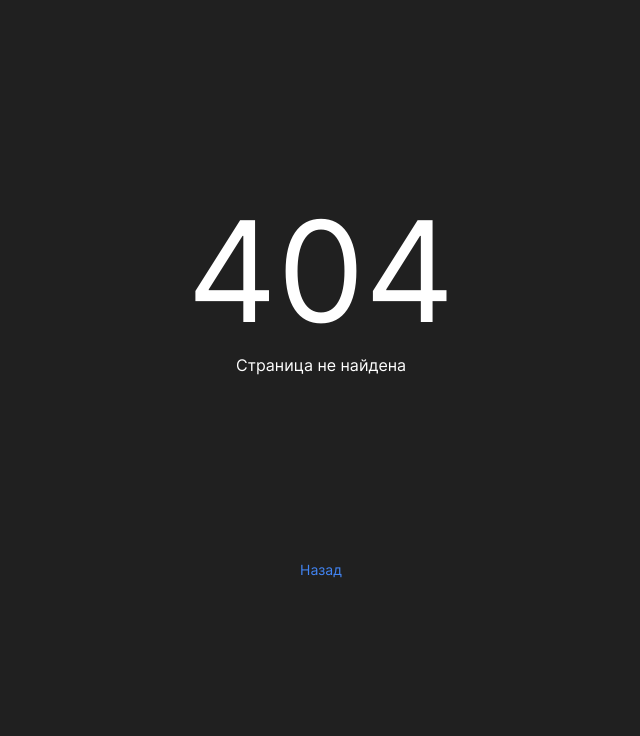
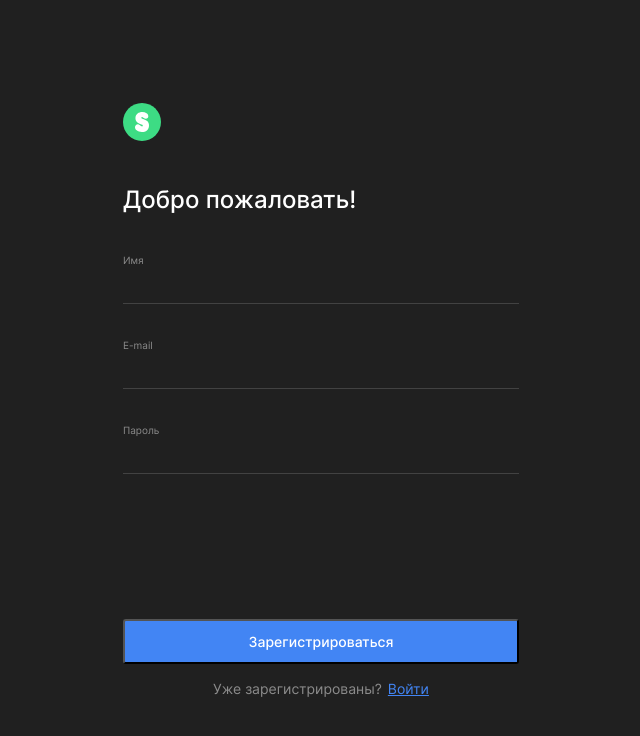
Before and after one commit to the69nemo/movies-explorer-frontend, a React (Create React App) app: page /signup in a window 1280 px wide. Before the commit this address had no page. Shown: the top 736 px of the page, without its empty margins (319-959 px from the left). Built offline with nearby package versions, Linux system fonts and the light colour scheme; the HTML template or start-up script is replaced by a standard one.

Commit message:
route /signup: done

```diff
--- a/src/components/App/App.js
+++ b/src/components/App/App.js
@@ -1,31 +1,29 @@
 import React, { useState } from "react";
 import { Route, Switch } from "react-router-dom";
 import "./App.css";
-import Main from "../Main/Main"
+import Main from "../Main/Main";
 import PageNotFound from "../PageNotFound/PageNotFound";
 import Movies from "../Movies/Movies";
 import SaveMovies from "../SavedMovies/SavedMovies";
+import Register from "../Register/Register";
+
 function App() {
-
   const [isLoggedIn, setIsLoggedIn] = useState(true);
 
   return (
     <div className="page">
       <Switch>
+        <Route path="/signup">
+          <Register />
+        </Route>
         <Route path="/" exact>
-          <Main
-            isLoggedIn={isLoggedIn}
-          />
+          <Main isLoggedIn={isLoggedIn} />
         </Route>
-        <Route path="/movies" >
-          <Movies
-            isLoggedIn={isLoggedIn}
-          />
+        <Route path="/movies">
+          <Movies isLoggedIn={isLoggedIn} />
         </Route>
-        <Route path="/saved-movies" >
-          <SaveMovies
-            isLoggedIn={isLoggedIn}
-          />
+        <Route path="/saved-movies">
+          <SaveMovies isLoggedIn={isLoggedIn} />
         </Route>
         <Route path="*">
           <PageNotFound />
--- a/src/components/Footer/Footer.css
+++ b/src/components/Footer/Footer.css
@@ -43,7 +43,7 @@
   padding: 0;
   list-style-type: none;
   display: flex;
-  justify-content: end;
+  justify-content: flex-end;
 }
 
 .footer_list:not(:last-child) {
--- /dev/null
+++ b/src/components/Register/Register.css
@@ -0,0 +1,171 @@
+.register {
+  margin: 0 auto;
+  height: 100vh;
+  width: 100%;
+  display: flex;
+  flex-direction: column;
+  align-items: center;
+  justify-content: center;
+  color: #ffffff;
+}
+
+.register__container {
+  max-width: 396px;
+  display: flex;
+  flex-direction: column;
+}
+
+.register__logo {
+  width: 38px;
+  height: 38px;
+  transition: opacity 0.3s linear;
+}
+
+.register__logo:hover {
+  opacity: 0.8;
+}
+
+.register__title {
+  margin: 40px 0 0;
+  font-style: normal;
+  font-weight: 500;
+  font-size: 24px;
+  line-height: 29px;
+}
+
+.register__form {
+  margin: 40px 0 0;
+  display: flex;
+  flex-direction: column;
+}
+
+.register__label {
+  margin-bottom: 5px;
+  display: flex;
+  flex-direction: column;
+  font-style: normal;
+  font-weight: 400;
+  font-size: 10px;
+  line-height: 12px;
+  color: #8b8b8b;
+}
+
+.register__label:not(:first-child) {
+  margin-top: 24px;
+}
+
+.register__input {
+  padding: 0 0 10px;
+  height: 27px;
+  width: 396px;
+  font-style: normal;
+  font-weight: 400;
+  font-size: 14px;
+  line-height: 17px;
+  background-color: transparent;
+  border: 0;
+  border-bottom: 1px solid #424242;
+  color: #ffffff;
+  outline: none;
+}
+
+.register__input:focus {
+  border-bottom: 1px solid #4285f4;
+}
+
+.register__input:invalid {
+  color: #ee3465;
+}
+
+.register__input-error {
+  padding-top: 6px;
+  font-style: normal;
+  font-weight: 400;
+  font-size: 10px;
+  line-height: 12px;
+  color: #ee3465;
+}
+
+.register__btn {
+  margin-top: 134px;
+  height: 45px;
+  background-color: #4285f4;
+  border-radius: 3px;
+  font-style: normal;
+  font-weight: 500;
+  font-size: 14px;
+  line-height: 17px;
+  color: #ffffff;
+  transition: opacity 0.3s linear;
+  cursor: pointer;
+}
+
+.register__btn:hover {
+  opacity: 0.8;
+}
+
+.register__link-text {
+  text-align: center;
+  margin: 16px 0 0;
+  color: #8b8b8b;
+  font-style: normal;
+  font-weight: 400;
+  font-size: 14px;
+  line-height: 17px;
+}
+
+.register__link {
+  margin-left: 6px;
+  color: #4285f4;
+  font-style: normal;
+  font-weight: 400;
+  font-size: 14px;
+  line-height: 17px;
+  transition: opacity 0.3s linear;
+}
+
+.register__link:hover {
+  opacity: 0.7;
+}
+
+@media screen and (max-width: 768px) {
+  .register__container {
+    max-width: 260px;
+  }
+
+  .register__input {
+    width: 260px;
+  }
+
+  .register__logo {
+    display: block;
+    margin: 0 auto;
+  }
+
+  .register__title {
+    margin-top: 50px;
+    text-align: center;
+  }
+
+  .register__form {
+    margin-top: 80px;
+  }
+
+  .register__btn {
+    margin-top: 237px;
+    font-size: 12px;
+    line-height: 15px;
+  }
+
+  .register__link-text {
+    margin-top: 14px;
+    font-size: 12px;
+    line-height: 15px;
+  }
+
+  .register__link {
+    margin-left: 7px;
+    font-size: 12px;
+    line-height: 15px;
+  }
+}
--- /dev/null
+++ b/src/components/Register/Register.js
@@ -0,0 +1,67 @@
+import React from "react";
+import "./Register.css";
+import Logo from "../../images/logo.svg";
+import { Link } from "react-router-dom";
+
+function Register() {
+  return (
+    <section className="register">
+      <div className="register__container">
+        <Link to="/">
+          <img className="register__logo" src={Logo} alt="логотип" />
+        </Link>
+        <h2 className="register__title">Добро пожаловать!</h2>
+        <form className="register__form">
+          <label className="register__label register__label_type_name">
+            Имя
+            <input
+              className="register__input register__input_type_name"
+              type="text"
+              required
+            />
+            <span
+              className="register__input-error"
+              id="name-input-error"
+            ></span>
+          </label>
+          <label className="register__label register__label_type_email">
+            E-mail
+            <input
+              className="register__input register__input_type_email"
+              type="email"
+              required
+            />
+            <span
+              className="register__input-error"
+              id="email-input-error"
+            ></span>
+          </label>
+          <label className="register__label register__label_type_password">
+            Пароль
+            <input
+              className="register__input register__input_type_password"
+              type="password"
+              required
+              minLength='2'
+            />
+            <span
+              className="register__input-error"
+              id="password-input-error"
+            ></span>
+          </label>
+        </form>
+        <button className="register__btn" type="button">
+          Зарегистрироваться
+        </button>
+        <p className="register__link-text">
+          Уже зарегистрированы?
+          <Link className="register__link" to="/signin">
+            Войти
+          </Link>
+        </p>
+      </div>
+    </section>
+  );
+}
+
+export default Register;
```
